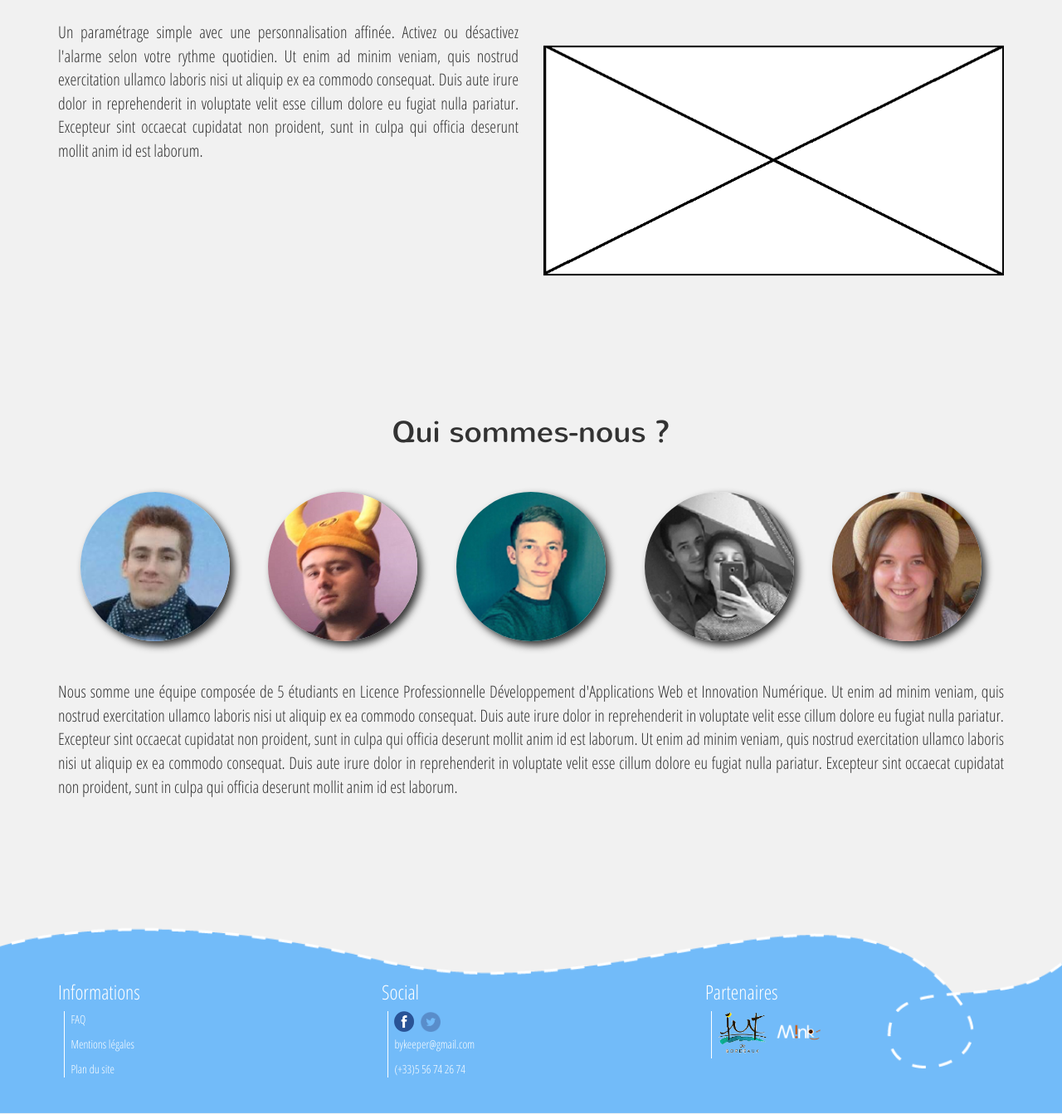
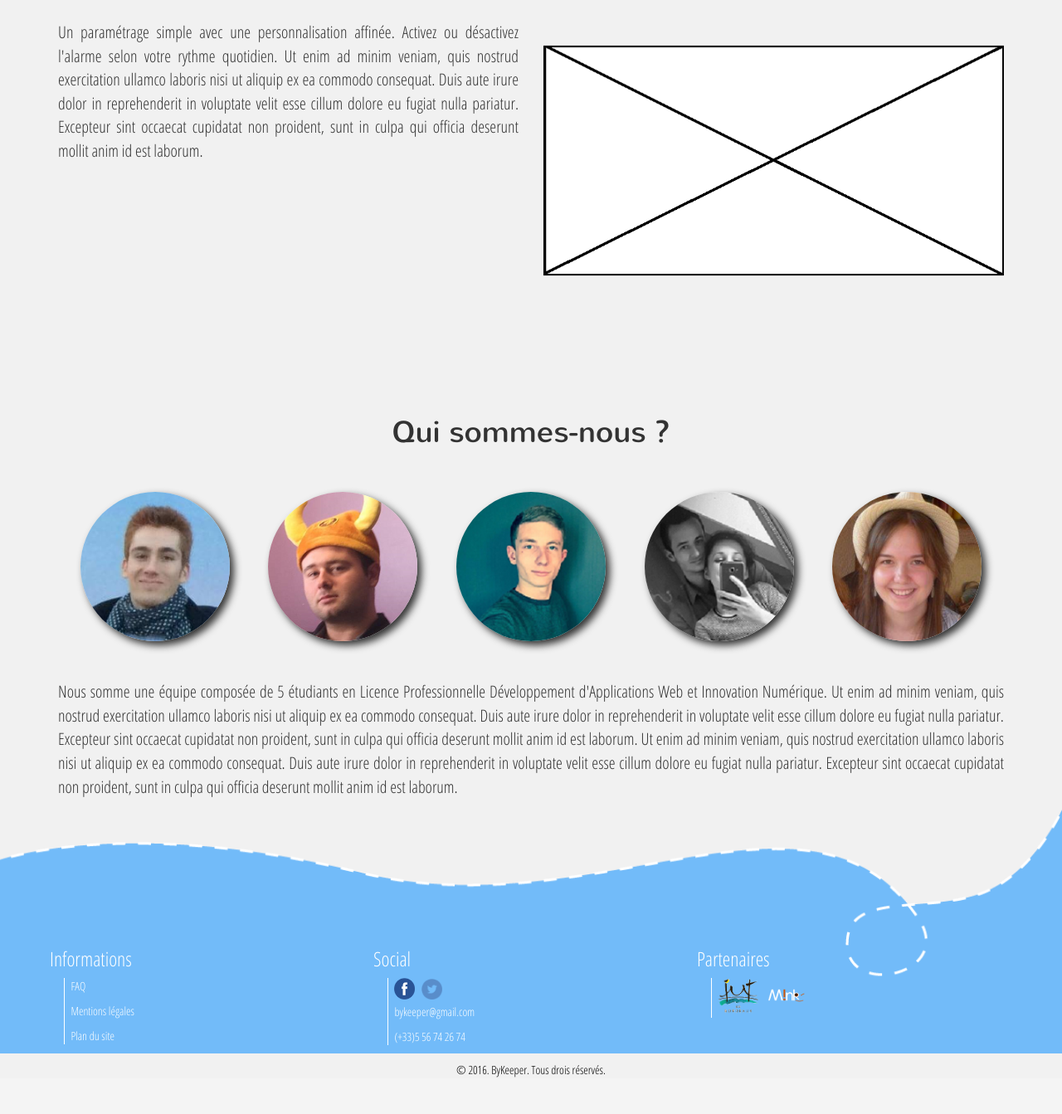
Before and after one commit to justinevacher/bykeeper, a PHP site: page /vitrine.html in a window 1280 px wide. Shown: the part 1708-3051 px from the top of the page at 83% size. After the commit the page ends 3007 px from the top, so only its background shows below. Run offline with PHP 8.4, Linux system fonts and the light colour scheme.

Commit message:
Correction footer vitrine

```diff
--- a/css/vitrine.css
+++ b/css/vitrine.css
@@ -71,6 +71,10 @@ nav img {
 	height: 100%;
 }
 
+main {
+	margin-bottom: 140px;
+}
+
 main h1 {
 	font-family: "Nunito", sans-serif;
 	text-align: center;
@@ -128,29 +132,34 @@ figcaption {
 	top: 75px;
 	left: 0;
 	right: 0;
+	transition: 0.25s ease-in-out;
 }
 
 figure:hover figcaption {
-	transition: all 1s;
+	transition: all 0.25s;
 	opacity: 1;
 }
 
-footer::before {
-	content: "";
-	position: absolute;
+
+footer {
+	color: white;
+	background-color: #72BBF9;
+	position: relative;
+}
+
+footer>div {
 	width: 100%;
-    height: 300px;
+    height: 240px;
+    top: -180px;
+    position: absolute;
 	background: url("../img/footer-desktop.png");
     background-size: cover;
 	background-repeat: no-repeat;
+	background-position-x: right;
 }
 
-footer section {
-	margin-top: 60px;
-}
-
-footer {
-	color: white;
+footer h3 {
+	margin-left: -10px;
 }
 
 footer a {
@@ -162,14 +171,14 @@ footer a:hover {
 }
 
 footer img {
-	width: 10%;
+	width: 25px;
 	margin-right: 5px;
 	margin-bottom: 5px;
 	transition: filter 0.25s;
 }
 
 .partenaires img {
-	width: 25%;
+	width: 50px;
 	margin-right: 5px;
 	margin-bottom: 5px;
 	transition: filter 0.25s;
@@ -184,6 +193,12 @@ footer aside {
 	padding-left:2%;
 	border-left:1px solid white;
 	width: 69%;
+}
+
+body>section {
+	color: black;
+	text-align: center;
+	margin: 10px 10px;
 }
 
 
--- a/vitrine.html
+++ b/vitrine.html
@@ -101,9 +101,10 @@
         </main>
 
         <footer>
+            <div></div>
             <section class="container">
-                <section class="row" >
-                    <section class="col-xs-12 col-sm-4 col-md-4 col-lg-4">
+                <section class="row">
+                    <section class="col-xs-6 col-sm-4 col-md-4 col-lg-4">
                         <h3>Informations</h3>
                         <aside>
                             <p><a href="#">FAQ</a></p>
@@ -111,7 +112,7 @@
                             <p><a href="#">Plan du site</a></p>
                         <aside>
                     </section>
-                    <section class="col-xs-12 col-sm-4 col-md-4 col-lg-4">
+                    <section class="col-xs-6 col-sm-4 col-md-4 col-lg-4">
                         <h3>Social</h3>
                         <aside>
                             <div>
@@ -132,5 +133,8 @@
                 </section>
             </section>
         </footer>
+        <section class="barre">
+            <p>© 2016. ByKeeper. Tous drois réservés.</p>
+        </section>
     </body>
  </html>
```
Also changed, not shown: img/footer-desktop.png.
